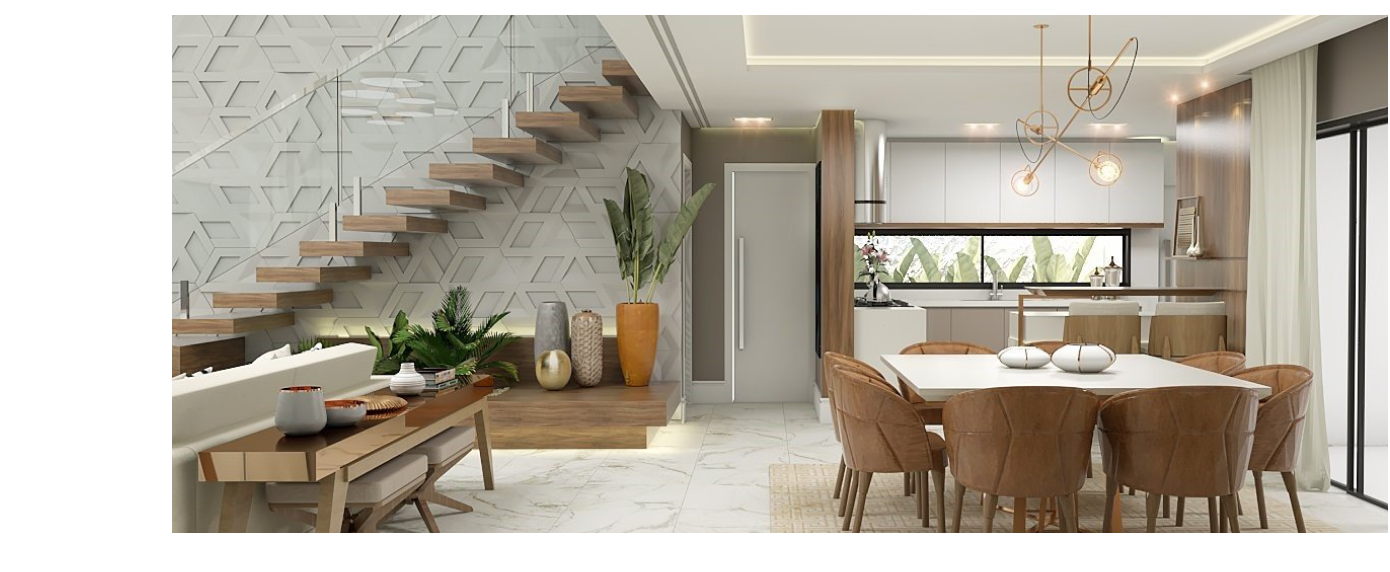
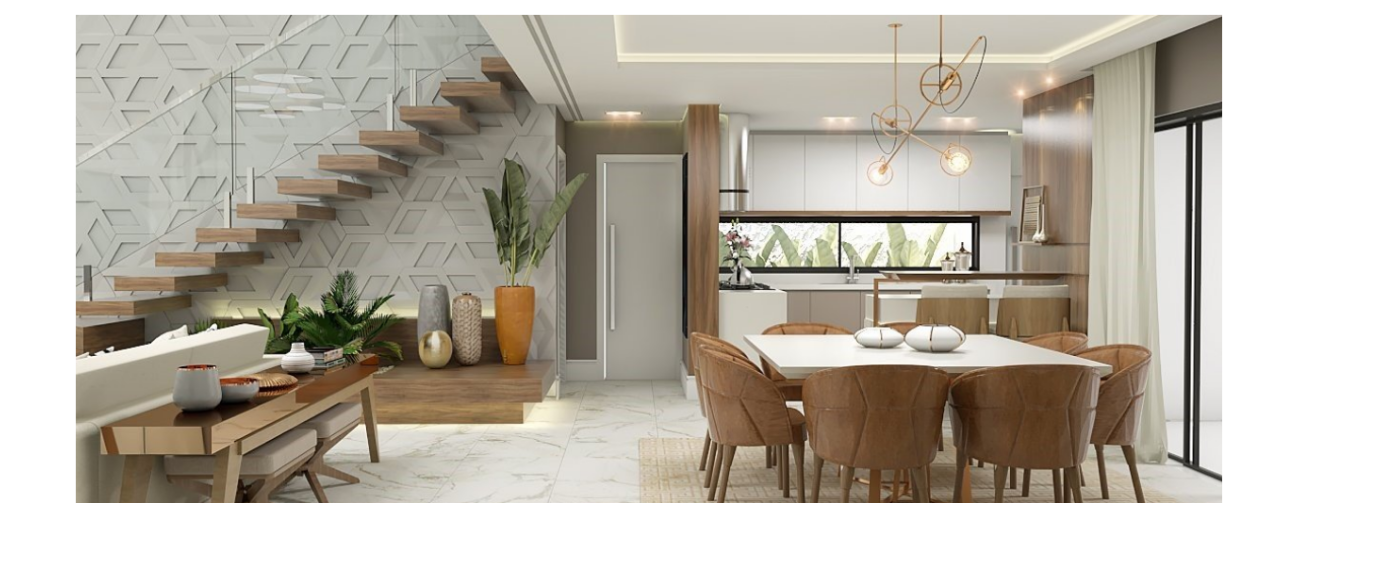
Before and after one commit to ThiagoNelsi/LOVT, a plain HTML site: page index.html in a window 1280 px wide. Shown: the part 72-644 px from the top of the page, 1390 px wide, since content can reach past the window. Drawn offline with Linux system fonts and the light colour scheme.

Commit message:
Ajustando o tamanho da imagem

```diff
--- a/css/style.css
+++ b/css/style.css
@@ -40,8 +40,8 @@
 
 .navegação {
 position: absolute;
-width: 100vh;
-height: 150%;
+width: 100%;
+height: 200%;
 margin-top: 2%;
 box-sizing: border-box;
 
@@ -50,7 +50,9 @@ background: #FFFFFF;
 
 .img1 {
     display: block;
-    margin-left: 20%;
-    margin-right: 20%;
-    box-sizing: border-box;
+    object-fit: contain;
+    height: auto;
+    width: 90%;
+    margin-left: auto;
+    margin-right: auto;
 }
```
